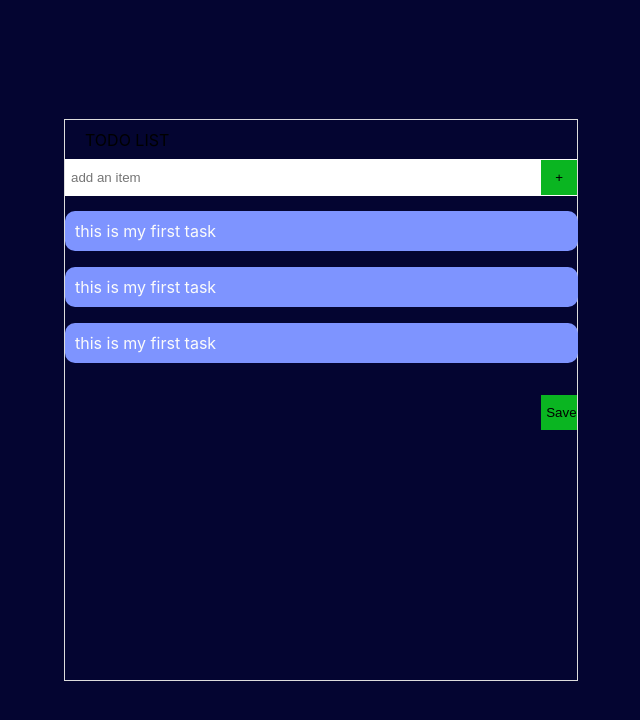
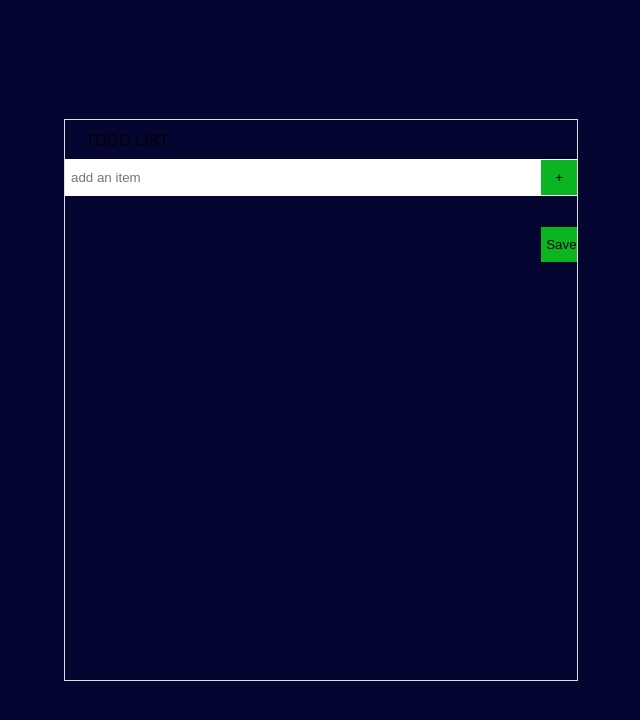
Before and after one commit to Chimaobi-Johnson/tasks2do, a React (Create React App) app: page / in a window 1280 px wide. Shown: the top 720 px of the page, without its empty margins (319-959 px from the left). Built offline with nearby package versions, Linux system fonts and the light colour scheme.

Commit message:
bug fix in reducer and added keypress event

```diff
--- a/src/components/Input/Input.js
+++ b/src/components/Input/Input.js
@@ -8,18 +8,26 @@ const Input = props => {
 
     const dispatch = useDispatch();
 
-    const [ currentText, setCurrentText ] = useState("")
+    const [ currentText, setCurrentText ] = useState("");
     const changeTextHandler = (e) => {
         setCurrentText(e.target.value);
     }
 
+    const handleKeyPress = (event) => {
+        if(event.key === 'Enter'){
+            dispatch(addTodoItem(currentText));
+            setCurrentText("");
+        }
+      }
+
     const updateItem = () => {
          dispatch(addTodoItem(currentText));
+         setCurrentText("");
     }
 
     return (
         <div className={styles.wrapper}>
-            <input type="text" onChange={(event) => changeTextHandler(event)} placeholder="add an item" />
+            <input type="text" value={currentText} onKeyPress={handleKeyPress} onChange={(event) => changeTextHandler(event)} placeholder="add an item" />
             <button onClick={() => updateItem()}>+</button>
         </div>
     )
--- a/src/components/Item/Item.js
+++ b/src/components/Item/Item.js
@@ -7,7 +7,7 @@ const Item = props => {
     return (
         <div className={styles.wrapper}>
             <div className={styles.content}>
-                <span>this is my first task</span>
+                <span>{props.content}</span>
             </div>
             <div className={styles.actions}>
                 <div className={styles.edit}>
--- a/src/containers/Items/Items.js
+++ b/src/containers/Items/Items.js
@@ -1,14 +1,19 @@
-import React from "react";
+import React, { useEffect } from "react";
 import Item from "../../components/Item/Item";
+
+import { useSelector } from 'react-redux';
 
 
 const Items = props => {
+
+
+    const listItems = useSelector(data => data.items);
         // items here in order not to complicate app.js
     return (
         <div>
-            <Item />
-            <Item />
-            <Item />
+            {listItems.map(listItem => {
+                return <Item key={Math.random() * 1000} content={listItem} />
+            })}
         </div>
     )
 }
--- a/src/store/reducers/todolistReducer.js
+++ b/src/store/reducers/todolistReducer.js
@@ -5,8 +5,9 @@ import { ADD_TODO_ITEM } from "../actions/action-types";
   export const addTodoItem = (state = initialState, action) => {
     switch (action.type) {
       case ADD_TODO_ITEM:
-        state.push(action.payload);
-        return state
+        const newArray = [...state];
+        newArray.push(action.payload);
+        return newArray;
       default:
         return state;
     }
```
